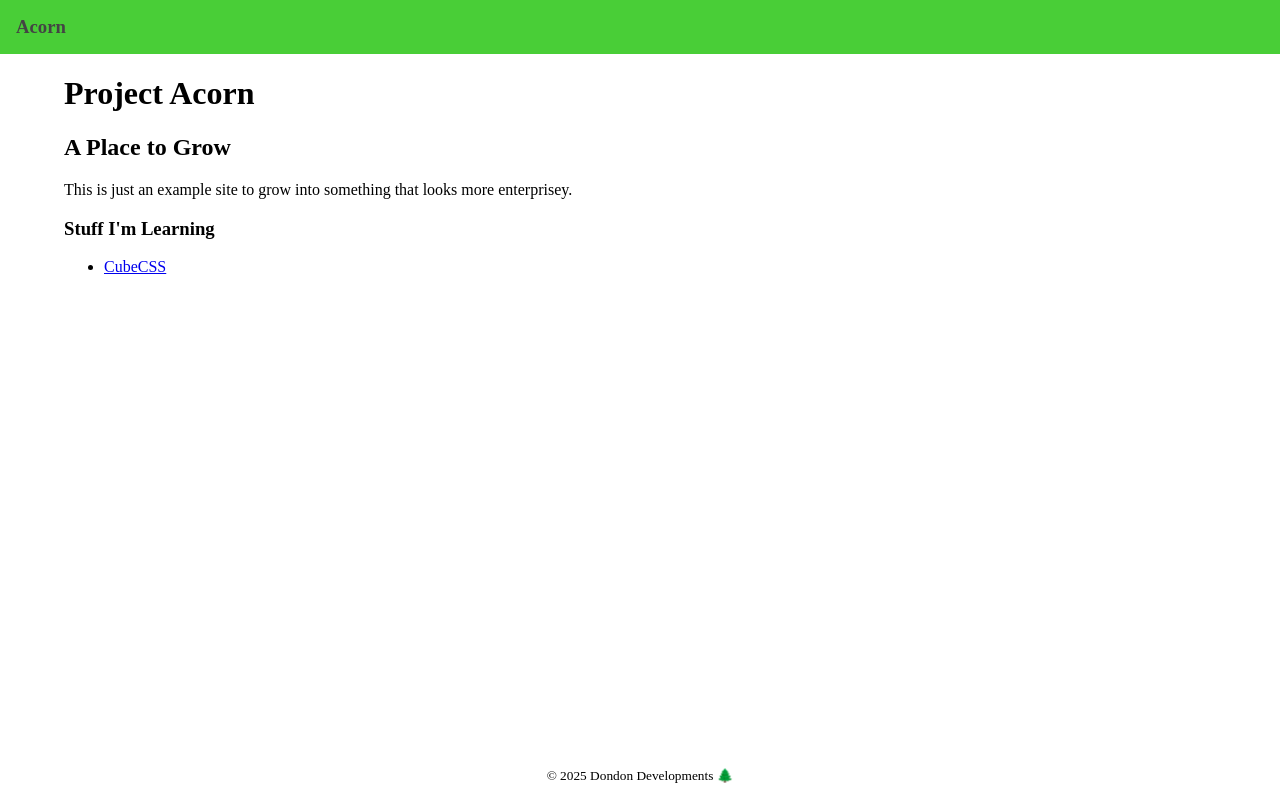
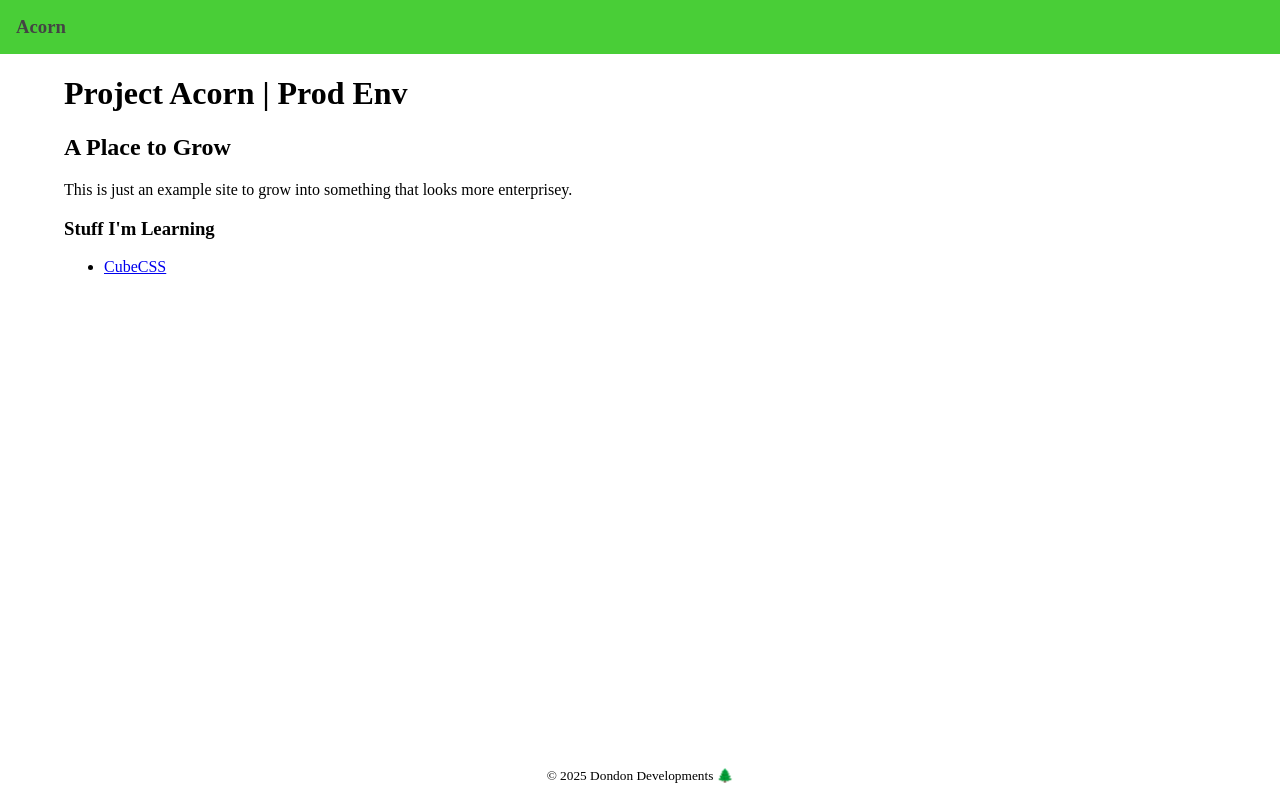
Before and after one commit to donhamiltoniii/project-acorn, a plain HTML site: page index.html in a window 1280 px wide. Drawn offline with Linux system fonts and the light colour scheme.

Commit message:
feat: update homepage content

```diff
--- a/index.html
+++ b/index.html
@@ -15,7 +15,7 @@
       <h3 class="[ layout-header__title ]">Acorn</h3>
     </header>
     <main class="[ max-width-container ]">
-      <h1>Project Acorn</h1>
+      <h1>Project Acorn | Prod Env</h1>
       <h2>A Place to Grow</h2>
 
       <p>
```
